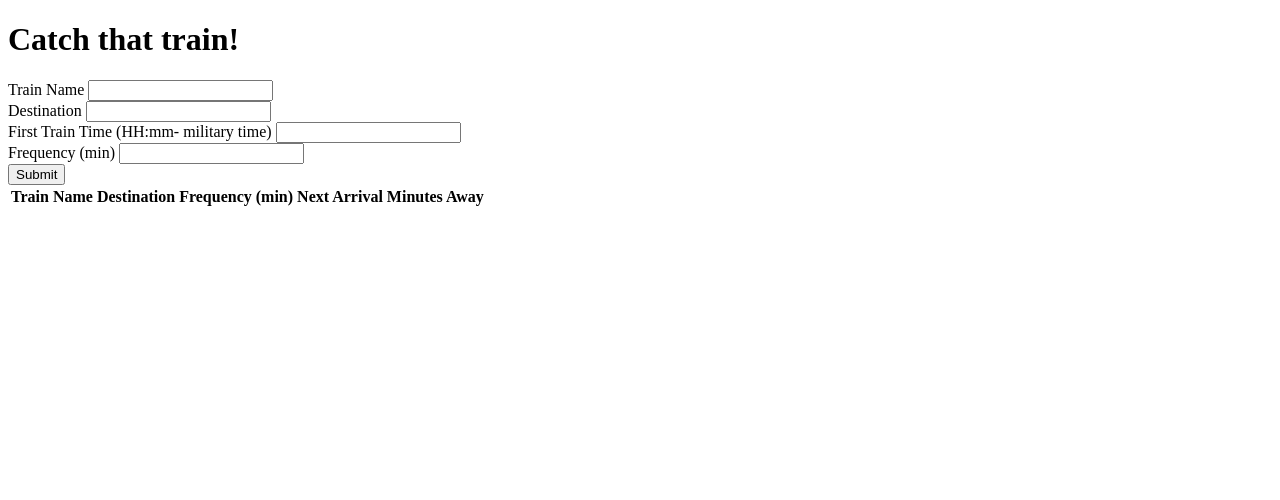
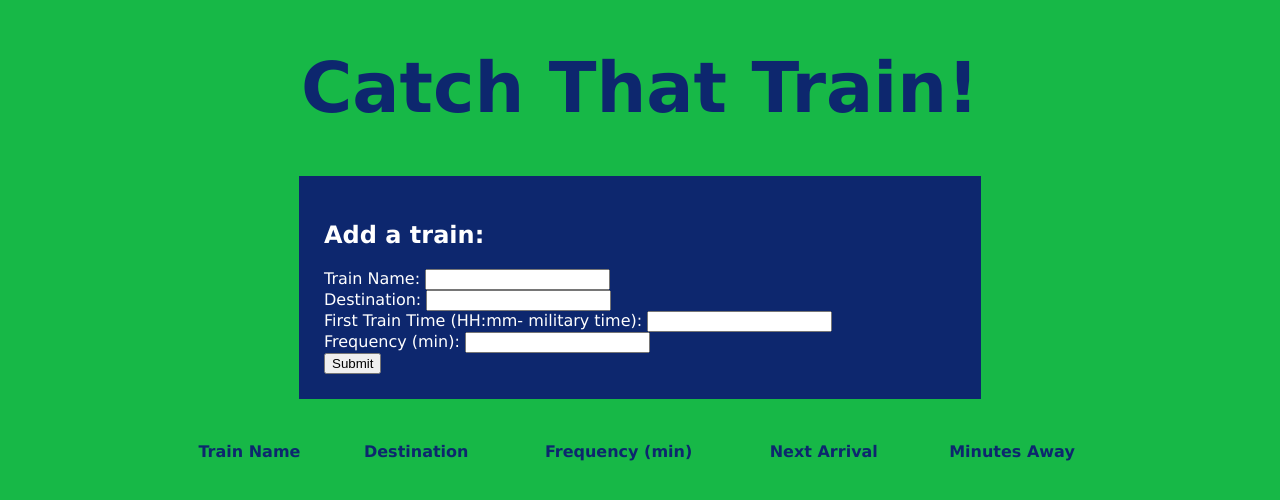
Before and after one commit to btheis1/train-scheduler, a plain HTML site: page index.html in a window 1280 px wide. Drawn offline with nearby package versions, Linux system fonts and the light colour scheme; no server answers.

Commit message:
Added css styles, polished js

```diff
--- a/assets/logic.js
+++ b/assets/logic.js
@@ -22,18 +22,12 @@ $("#add-train").on("click", function (event) {
 
     //Moment formulas
     var firstTimeConverted = moment(firstTime, "HH:mm").subtract(1, "years");
-    console.log("First time: " + firstTimeConverted)
-    var currentTime = moment();
-    console.log(currentTime);
     var timeDiff = moment().diff(moment(firstTimeConverted), "minutes");
-    console.log(timeDiff);
     var tRemainder = timeDiff % frequency;
-    console.log(tRemainder);
     var minAway = frequency - tRemainder;
-    console.log("Minutes Away: " + minAway);
-    var nextTrain = moment().add(minAway, "minutes").format("hh:mm");
-    console.log("Next train" + nextTrain);
+    var nextTrain = moment().add(minAway, "minutes").format("HH:mm");
 
+    //SAVE user input and calculations in an object
     var newTrain = {
         train: name,
         trainDestination: destination,
@@ -42,7 +36,7 @@ $("#add-train").on("click", function (event) {
         trainAway: minAway,
         trainNext: nextTrain
     }
-
+    //PUSH object to firebase
     database.ref().push(newTrain);
 
     //CLEAR input fields
@@ -55,7 +49,7 @@ $("#add-train").on("click", function (event) {
 
 database.ref().on("child_added", function(childSnapshot) {
     console.log(childSnapshot.val());
-
+    //DISPLAY results on page
     var newRow = $("<tr>");
 
     var name = childSnapshot.val().train
--- a/assets/style.css
+++ b/assets/style.css
@@ -0,0 +1,30 @@
+body {
+    background-color: #17b847;
+    font-family: "Lucida Sans Unicode", "Lucida Grande", sans-serif;
+    color: white;
+}
+
+header {
+    text-align: center;
+    color: #0d276e;
+    font-size: 35px;
+}
+
+#form-border {
+    width: 50%;
+    background-color: #0d276e;
+    margin: 0px auto 40px auto;
+    padding: 25px;
+}
+
+.table {
+    width: 75%;
+    margin: 0px auto;
+}
+
+th {
+    color: #0d276e;
+}
+tbody {
+    text-align: center;
+}
--- a/index.html
+++ b/index.html
@@ -7,27 +7,30 @@
     </head>
     <body>
         <header>
-            <h1>Catch that train!</h1>
+            <h1><strong>Catch That Train!</strong></h1>
         </header>
+        <div id="form-border">
+            <h2>Add a train:</h2>
         <form role="form">
             <div class="form-group row">
-                <label for="input-name">Train Name</label>
+                <label for="input-name">Train Name:</label>
                 <input class="form-control" id="input-name" type="text">
             </div>
             <div class="form-group row">
-                <label for="input-role">Destination</label>
+                <label for="input-role">Destination:</label>
                 <input class="form-control" id="input-destination" type="text">
             </div>
             <div class="form-group row">
-                <label for="input-date">First Train Time (HH:mm- military time)</label>
+                <label for="input-date">First Train Time (HH:mm- military time):</label>
                 <input class="form-control" id="input-time" type="text">
             </div>
             <div class="form-group row">
-                <label for="input-rate">Frequency (min)</label>
+                <label for="input-rate">Frequency (min):</label>
                 <input class="form-control" id="input-frequency" type="text">
             </div>
             <button class="btn btn-default" id="add-train" type="submit">Submit</button>
         </form>
+        </div>
         <!-- Table to display results -->
         <table class="table">
             <thead>
```
